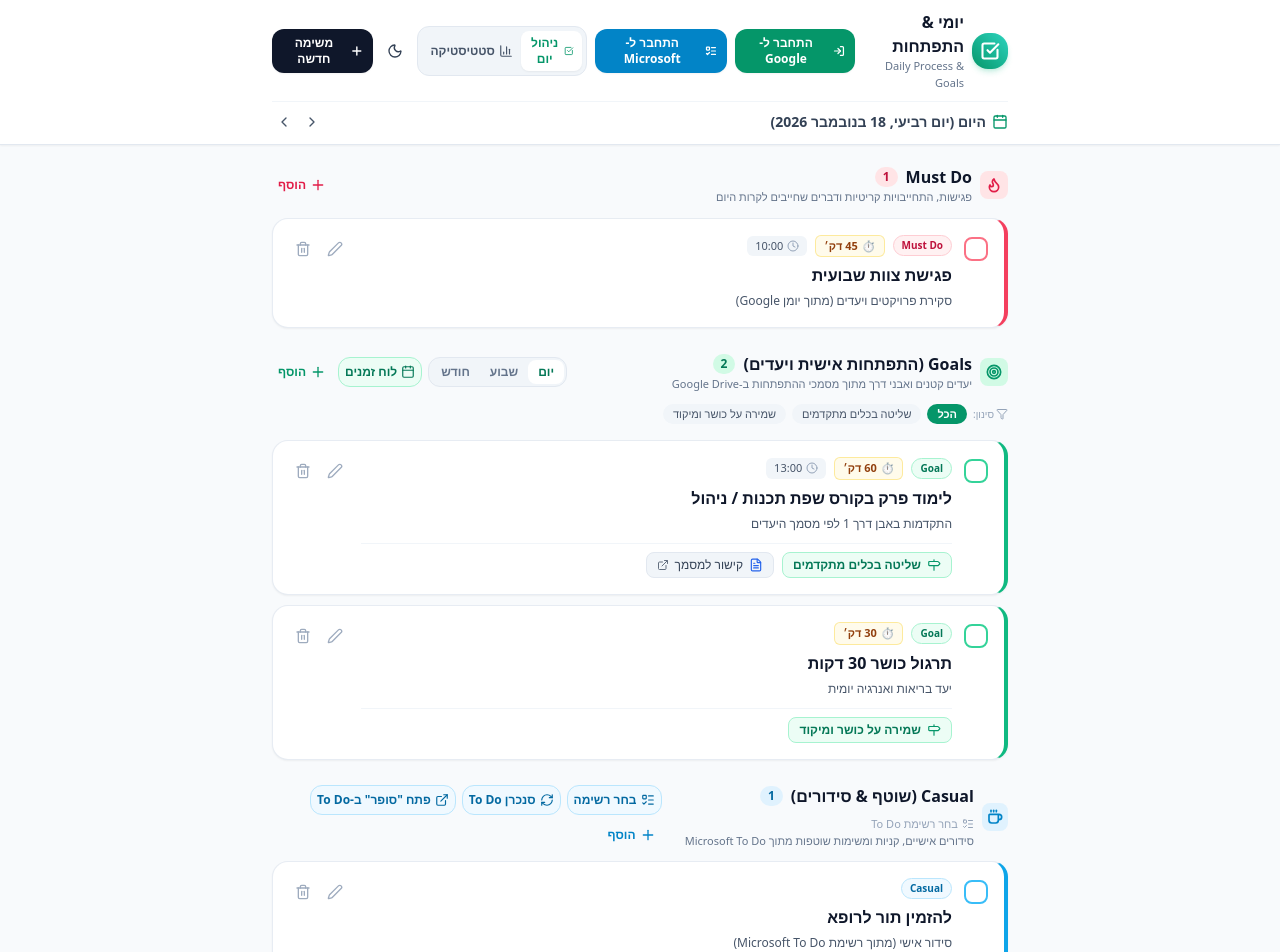
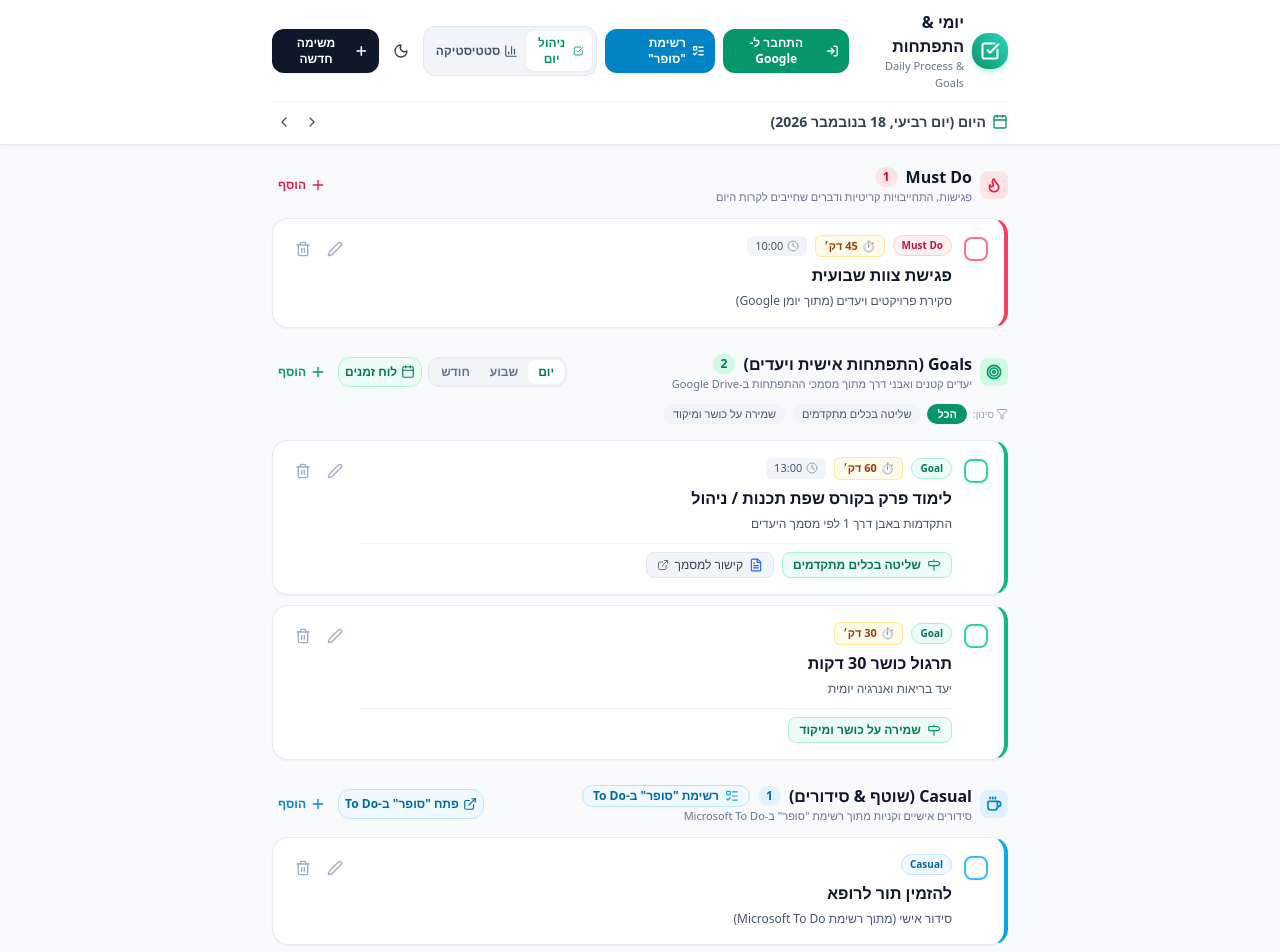
Before and after one commit to AlphaKate/daily-process, a React (Vite) app: page / in a window 1280 px wide. Shown: the top 952 px of the page. Built offline with nearby package versions, Linux system fonts and the light colour scheme.

Commit message:
Replace broken Microsoft OAuth login with direct 1-tap link to Super list

```diff
--- a/src/components/DailyProcess.tsx
+++ b/src/components/DailyProcess.tsx
@@ -2,14 +2,7 @@ import React, { useState } from 'react';
 import { Task, TaskCategory } from '../types';
 import { TaskItem } from './TaskItem';
 import { GoalsTimelineModal } from './GoalsTimelineModal';
-import { MicrosoftListModal } from './MicrosoftListModal';
 import { getStoredTasks, saveStoredTasks } from '../services/storage';
-import {
-  getSelectedToDoList,
-  syncMicrosoftTasksToCasual,
-  SelectedToDoList
-} from '../services/microsoftToDo';
-import { getStoredMicrosoftToken } from '../services/microsoftAuth';
 import {
   ChevronDown,
   ChevronUp,
@@ -25,7 +18,6 @@ import {
   ArrowRightLeft,
   Milestone as MilestoneIcon,
   ListTodo,
-  RefreshCw,
   ExternalLink
 } from 'lucide-react';
 
@@ -56,74 +48,15 @@ export const DailyProcess: React.FC<DailyProcessProps> = ({
   onDeleteRequest,
   onQuickAddTask,
   onRescheduleTask,
-  onTasksSynced,
+  onTasksSynced: _onTasksSynced,
 }) => {
   const [showDoneSection, setShowDoneSection] = useState(true);
   const [goalsViewMode, setGoalsViewMode] = useState<'day' | 'week' | 'month'>('day');
   const [isTimelineModalOpen, setIsTimelineModalOpen] = useState(false);
   const [milestoneFilter, setMilestoneFilter] = useState<string>('all');
   const [, setLocalTasksVersion] = useState(0);
-
-  // Microsoft To Do state
-  const [isListModalOpen, setIsListModalOpen] = useState(false);
-  const [selectedToDoList, setSelectedToDoList] = useState<SelectedToDoList | null>(getSelectedToDoList);
-  const [isSyncingToDo, setIsSyncingToDo] = useState(false);
-  const [toDoSyncFeedback, setToDoSyncFeedback] = useState<string | null>(null);
-
   // Fallback to getStoredTasks() if allTasks prop is not passed
   const masterTasks = allTasks || getStoredTasks();
-
-  const handleSyncToDo = async (targetList?: SelectedToDoList) => {
-    const activeList = targetList || selectedToDoList || getSelectedToDoList();
-    const token = getStoredMicrosoftToken();
-
-    if (!token?.access_token) {
-      setIsListModalOpen(true);
-      return;
-    }
-
-    if (!activeList?.id) {
-      setIsListModalOpen(true);
-      return;
-    }
-
-    setIsSyncingToDo(true);
-    setToDoSyncFeedback(null);
-    try {
-      const result = await syncMicrosoftTasksToCasual(
-        activeList.id,
-        token.access_token,
-        masterTasks,
-        currentDate
-      );
-
-      // Merge new and updated tasks
-      const existingMap = new Map(masterTasks.map(t => [t.id, t]));
-      result.updatedTasks.forEach(t => existingMap.set(t.id, t));
-      result.newTasks.forEach(t => existingMap.set(t.id, t));
-      const merged = Array.from(existingMap.values());
-      saveStoredTasks(merged);
-      setLocalTasksVersion(v => v + 1);
-
-      if (onTasksSynced) {
-        onTasksSynced(result.newTasks, result.updatedTasks);
-      }
-
-      const totalCount = result.newTasks.length + result.updatedTasks.length;
-      if (totalCount > 0) {
-        setToDoSyncFeedback(`סונכרנו ${totalCount} משימות`);
-      } else {
-        setToDoSyncFeedback('הרשימה מעודכנת');
-      }
-      setTimeout(() => setToDoSyncFeedback(null), 3500);
-    } catch (err) {
-      console.error('Failed to sync Microsoft To Do tasks:', err);
-      setToDoSyncFeedback('שגיאה בסנכרון');
-      setTimeout(() => setToDoSyncFeedback(null), 3500);
-    } finally {
-      setIsSyncingToDo(false);
-    }
-  };
 
   // Filter tasks for current active view
   const activeTasks = tasks.filter(t => !t.completed);
@@ -633,62 +566,22 @@ export const DailyProcess: React.FC<DailyProcessProps> = ({
                     {casualTasks.length}
                   </span>
                 </h2>
-                {selectedToDoList ? (
-                  <span
-                    className="inline-flex items-center gap-1.5 text-xs font-semibold px-2.5 py-0.5 rounded-full bg-sky-50 text-sky-700 dark:bg-sky-950/70 dark:text-sky-300 border border-sky-200 dark:border-sky-800 shadow-2xs"
-                    title={`רשימת Microsoft To Do מסונכרנת: ${selectedToDoList.name}`}
-                  >
-                    <ListTodo className="w-3.5 h-3.5 text-sky-500 shrink-0" />
-                    <span>רשימה: {selectedToDoList.name}</span>
-                  </span>
-                ) : (
-                  <button
-                    type="button"
-                    onClick={() => setIsListModalOpen(true)}
-                    className="inline-flex items-center gap-1 text-[11px] font-medium text-slate-400 hover:text-sky-600 dark:text-slate-500 dark:hover:text-sky-400 transition-colors"
-                  >
-                    <ListTodo className="w-3 h-3" />
-                    <span>בחר רשימת To Do</span>
-                  </button>
-                )}
+                <span
+                  className="inline-flex items-center gap-1.5 text-xs font-semibold px-2.5 py-0.5 rounded-full bg-sky-50 text-sky-700 dark:bg-sky-950/70 dark:text-sky-300 border border-sky-200 dark:border-sky-800 shadow-2xs"
+                  title="רשימת Microsoft To Do: סופר"
+                >
+                  <ListTodo className="w-3.5 h-3.5 text-sky-500 shrink-0" />
+                  <span>רשימת "סופר" ב-To Do</span>
+                </span>
               </div>
               <p className="text-[11px] text-slate-500 dark:text-slate-400">
-                סידורים אישיים, קניות ומשימות שוטפות מתוך Microsoft To Do
+                סידורים אישיים וקניות מתוך רשימת "סופר" ב-Microsoft To Do
               </p>
             </div>
           </div>
 
-          {/* Action Bar: Synced list indicator, 'בחר רשימה', 'סנכרן To Do', 'הוסף' */}
+          {/* Action Bar: Direct Link to 'סופר' and 'הוסף' */}
           <div className="flex items-center flex-wrap gap-1.5 self-end sm:self-auto">
-            {toDoSyncFeedback && (
-              <span className="text-[11px] font-semibold text-sky-600 dark:text-sky-400 px-2 py-0.5 rounded-md bg-sky-50 dark:bg-sky-950/60 border border-sky-200 dark:border-sky-800 animate-in fade-in">
-                {toDoSyncFeedback}
-              </span>
-            )}
-
-            {/* 'בחר רשימה' button to open MicrosoftListModal */}
-            <button
-              type="button"
-              onClick={() => setIsListModalOpen(true)}
-              className="p-1.5 text-xs text-sky-700 dark:text-sky-300 bg-sky-50 dark:bg-sky-950/40 hover:bg-sky-100 dark:hover:bg-sky-900/50 rounded-xl border border-sky-200 dark:border-sky-800 flex items-center gap-1 font-semibold transition-colors"
-              title="בחר או החלף רשימת Microsoft To Do לסנכרון"
-            >
-              <ListTodo className="w-3.5 h-3.5" />
-              <span>בחר רשימה</span>
-            </button>
-
-            {/* 'סנכרן To Do' button */}
-            <button
-              type="button"
-              onClick={() => handleSyncToDo()}
-              disabled={isSyncingToDo}
-              className="p-1.5 text-xs text-sky-700 dark:text-sky-300 bg-sky-50 dark:bg-sky-950/40 hover:bg-sky-100 dark:hover:bg-sky-900/50 rounded-xl border border-sky-200 dark:border-sky-800 flex items-center gap-1 font-semibold transition-colors disabled:opacity-50"
-              title="סנכרן משימות מול רשימת Microsoft To Do"
-            >
-              <RefreshCw className={`w-3.5 h-3.5 ${isSyncingToDo ? 'animate-spin' : ''}`} />
-              <span>{isSyncingToDo ? 'מסנכרן...' : 'סנכרן To Do'}</span>
-            </button>
-
             {/* Direct 1-tap link to "סופר" in Microsoft To Do */}
             <a
               href="https://to-do.microsoft.com/sharing?InvitationToken=cSHAtsnUNTW0E2q3AEdlYmuhB8FZ2Q3tILzClg0YBCn-KrWUF9s9KrPQZJrtOsYlCiEN015c05_7oQPJaeCRkA"
@@ -780,13 +673,6 @@ export const DailyProcess: React.FC<DailyProcessProps> = ({
         onRescheduleGoal={handleReschedule}
       />
 
-      {/* 6. MICROSOFT LIST MODAL */}
-      <MicrosoftListModal
-        isOpen={isListModalOpen}
-        onClose={() => setIsListModalOpen(false)}
-        onListSelected={(list) => setSelectedToDoList(list)}
-        onSyncRequested={(list) => handleSyncToDo(list)}
-      />
     </div>
   );
 };
--- a/src/components/Header.tsx
+++ b/src/components/Header.tsx
@@ -1,14 +1,7 @@
-import React, { useState, useEffect } from 'react';
+import React from 'react';
 import { Sun, Moon, BarChart3, CheckSquare, Calendar, ChevronRight, ChevronLeft, Plus, RefreshCw, LogIn, LogOut, ListTodo } from 'lucide-react';
 import { formatDateDisplayHebrew, getTodayDateString } from '../services/storage';
 import { GoogleUser } from '../services/googleAuth';
-import {
-  MicrosoftUser,
-  getStoredMicrosoftUser,
-  onMicrosoftUserUpdated,
-  triggerMicrosoftLogin,
-  logoutMicrosoft
-} from '../services/microsoftAuth';
 
 interface HeaderProps {
   currentDate: string;
@@ -24,12 +17,6 @@ interface HeaderProps {
   onConnectGoogle: () => void;
   onSyncGoogle: () => void;
   onLogoutGoogle: () => void;
-  // Microsoft Auth & Sync (optional props with built-in fallbacks)
-  microsoftUser?: MicrosoftUser | null;
-  isSyncingMs?: boolean;
-  onConnectMicrosoft?: () => void;
-  onSyncMicrosoft?: () => void;
-  onLogoutMicrosoft?: () => void;
 }
 
 export const Header: React.FC<HeaderProps> = ({
@@ -45,39 +32,7 @@ export const Header: React.FC<HeaderProps> = ({
   onConnectGoogle,
   onSyncGoogle,
   onLogoutGoogle,
-  microsoftUser: propMsUser,
-  isSyncingMs = false,
-  onConnectMicrosoft,
-  onSyncMicrosoft,
-  onLogoutMicrosoft,
 }) => {
-  const [internalMsUser, setInternalMsUser] = useState<MicrosoftUser | null>(getStoredMicrosoftUser);
-
-  useEffect(() => {
-    const unsub = onMicrosoftUserUpdated((user) => {
-      setInternalMsUser(user);
-    });
-    return unsub;
-  }, []);
-
-  const effectiveMsUser = propMsUser !== undefined ? propMsUser : internalMsUser;
-
-  const handleConnectMs = () => {
-    if (onConnectMicrosoft) {
-      onConnectMicrosoft();
-    } else {
-      triggerMicrosoftLogin();
-    }
-  };
-
-  const handleLogoutMs = () => {
-    if (onLogoutMicrosoft) {
-      onLogoutMicrosoft();
-    } else {
-      logoutMicrosoft();
-      setInternalMsUser(null);
-    }
-  };
   const isToday = currentDate === getTodayDateString();
 
   const handlePrevDay = () => {
@@ -147,54 +102,18 @@ export const Header: React.FC<HeaderProps> = ({
               </button>
             )}
 
-            {/* Microsoft To Do Sync Status / Connect Button */}
-            {effectiveMsUser ? (
-              <div className="flex items-center gap-1 bg-sky-50 dark:bg-sky-950/60 border border-sky-300 dark:border-sky-800 px-2 py-1 rounded-xl">
-                <div className="flex items-center gap-1 text-[11px] sm:text-xs font-bold text-sky-700 dark:text-sky-300">
-                  {effectiveMsUser.picture ? (
-                    <img
-                      src={effectiveMsUser.picture}
-                      alt={effectiveMsUser.name}
-                      className="w-3.5 h-3.5 rounded-full object-cover"
-                    />
-                  ) : (
-                    <ListTodo className="w-3.5 h-3.5 text-sky-600 dark:text-sky-400" />
-                  )}
-                  {onSyncMicrosoft ? (
-                    <button
-                      onClick={onSyncMicrosoft}
-                      disabled={isSyncingMs}
-                      className="flex items-center gap-1 hover:text-sky-800 disabled:opacity-50"
-                      title="סנכרן מול Microsoft To Do"
-                    >
-                      <RefreshCw className={`w-3.5 h-3.5 ${isSyncingMs ? 'animate-spin' : ''}`} />
-                      <span className="hidden md:inline">{isSyncingMs ? 'מסנכרן...' : 'To Do'}</span>
-                    </button>
-                  ) : (
-                    <span className="hidden md:inline max-w-[80px] truncate" title={effectiveMsUser.name}>
-                      {effectiveMsUser.name}
-                    </span>
-                  )}
-                </div>
-                <button
-                  onClick={handleLogoutMs}
-                  className="p-1 text-slate-400 hover:text-rose-500 transition-colors"
-                  title="התנתקות מ-Microsoft"
-                >
-                  <LogOut className="w-3.5 h-3.5" />
-                </button>
-              </div>
-            ) : (
-              <button
-                onClick={handleConnectMs}
-                className="flex items-center gap-1.5 px-2.5 py-1.5 bg-sky-600 hover:bg-sky-700 active:scale-95 text-white text-xs font-bold rounded-xl shadow-sm transition-all"
-                title="התחברות לחשבון Microsoft כדי לסנכרן רשימת To Do"
-              >
-                <ListTodo className="w-3.5 h-3.5 stroke-[2.5]" />
-                <span className="hidden md:inline">התחבר ל-Microsoft</span>
-                <span className="md:hidden">To Do</span>
-              </button>
-            )}
+            {/* Direct Link to "סופר" in Microsoft To Do */}
+            <a
+              href="https://to-do.microsoft.com/sharing?InvitationToken=cSHAtsnUNTW0E2q3AEdlYmuhB8FZ2Q3tILzClg0YBCn-KrWUF9s9KrPQZJrtOsYlCiEN015c05_7oQPJaeCRkA"
+              target="_blank"
+              rel="noopener noreferrer"
+              className="flex items-center gap-1.5 px-2.5 py-1.5 bg-sky-600 hover:bg-sky-700 active:scale-95 text-white text-xs font-bold rounded-xl shadow-sm transition-all"
+              title="פתח את רשימת סופר באפליקציית Microsoft To Do"
+            >
+              <ListTodo className="w-3.5 h-3.5 stroke-[2.5]" />
+              <span className="hidden md:inline">רשימת "סופר"</span>
+              <span className="md:hidden">סופר</span>
+            </a>
 
             {/* View switcher: Process vs Stats */}
             <div className="flex bg-slate-100 dark:bg-slate-800 p-1 rounded-xl border border-slate-200 dark:border-slate-700">
```
